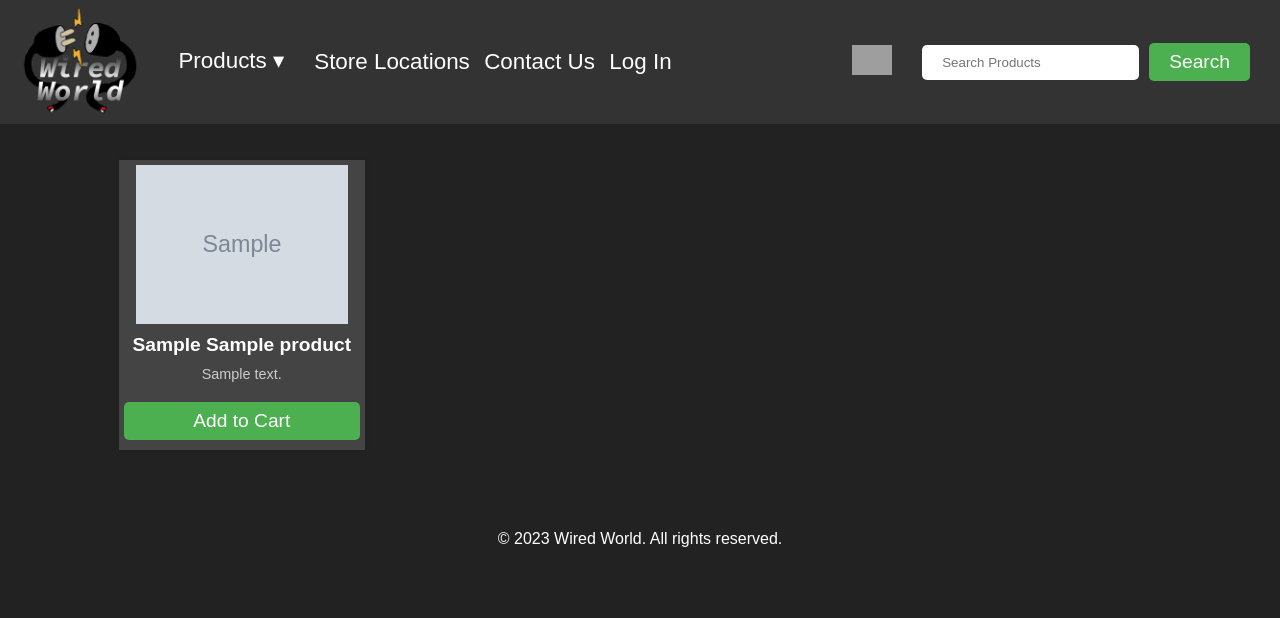
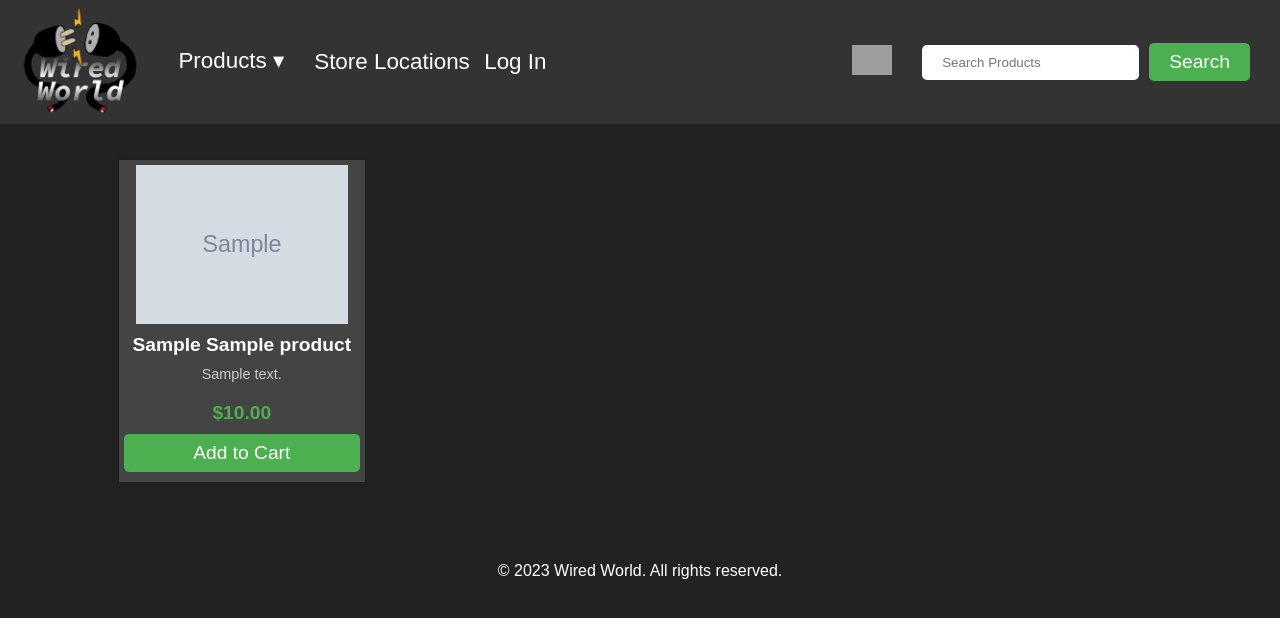
Before and after one commit to gibbyb/WiredWorld, a PHP site: page /phones.php in a window 1280 px wide. Shown: the top 618 px of the page. Run offline with PHP 8.4, Linux system fonts and the light colour scheme; tables that the repository leaves empty or names only in its code hold one stand-in row (values such as "Sample post"); grey boxes marked "Sample" are stand-in pictures; grey boxes are pictures that could not be loaded.

Commit message:
Add price to cards

```diff
--- a/config.php
+++ b/config.php
@@ -1,4 +1,5 @@
 <?php
+session_start();
 $host = "wwdb.gibbyb.com"; // Your database host (usually localhost)
 $db_name = "wired-world-db"; // The name of your database
 $username = "ww-db"; // Your MySQL username
@@ -10,4 +11,3 @@ try {
 } catch(PDOException $e) {
     echo "Connection failed: " . $e->getMessage();
 }
-?>
--- a/desktops.php
+++ b/desktops.php
@@ -33,6 +33,7 @@ require_once 'config.php';
                     echo '<img src="' . $product['thumbnail_path'] . '" alt="' . $product['name'] . '">';
                     echo '<h3>' . $product['brand'] . ' ' . $product['name'] . '</h3>';
                     echo '<p>' . $product['description'] . '</p>';
+                    echo '<p class="product-price">$' . number_format($product['price'], 2) . '</p>';
                     echo '<button>Add to Cart</button>';
                     echo '</div>';
                     $productCounter++;
--- a/header.php
+++ b/header.php
@@ -1,17 +1,16 @@
 <?php
 require_once 'config.php';
-session_start();
 
 $first_name = "";
 
 if (isset($_SESSION['customer_id'])) {
-    $stmt = $conn->prepare("SELECT first_name FROM customer WHERE customer_id = ?");
-    $stmt->bind_param("i", $_SESSION['customer_id']);
+    $stmt = $conn->prepare("SELECT first_name FROM customers WHERE customer_id = ?");
+    $stmt->bindParam(1, $customer_id, PDO::PARAM_INT);
     $stmt->execute();
-    $result = $stmt->get_result();
-    $user = $result->fetch_assoc();
+    $result = $stmt->fetchAll(PDO::FETCH_ASSOC);
+    $user = $result[0];
     $first_name = $user['first_name'];
-    $stmt->close();
+    $stmt = null;
 }
 ?>
 
@@ -22,17 +21,17 @@ if (isset($_SESSION['customer_id'])) {
             <button class="dropbtn">Products &#9662;</button>
             <div class="dropdown-content">
                 <a href="products.php">All Products</a>
-                <a href="#">Phones</a>
-                <a href="#">Tablets</a>
-                <a href="#">Laptops</a>
-                <a href="#">Desktops</a>
-                <a href="#">PC Components</a>
+                <a href="phones.php">Phones</a>
+                <a href="tablets.php">Tablets</a>
+                <a href="laptops.php">Laptops</a>
+                <a href="desktops.php">Desktops</a>
+                <a href="pc_components.php">PC Components</a>
             </div>
         </div>
         <a href="locations.php">Store Locations</a>
-        <a href="contact.php">Contact Us</a>
         <?php if (isset($_SESSION['customer_id'])):?>
-            <span>Welcome, <?php echo $first_name; ?></span>
+            <a href="orders.php">Orders</a>
+            <a href="logout.php">Log Out</a>
         <?php else: ?>
             <a href="login.php">Log In</a>
         <?php endif; ?>
--- a/index.php
+++ b/index.php
@@ -41,6 +41,7 @@ require_once 'config.php';
                         echo '<img src="' . $product['thumbnail_path'] . '" alt="' . $product['name'] . '">';
                         echo '<h3>' . $product['brand'] . ' ' . $product['name'] . '</h3>';
                         echo '<p>' . $product['description'] . '</p>';
+                        echo '<p class="product-price">$' . number_format($product['price'], 2) . '</p>';
                         echo '<button>Add to Cart</button>';
                         echo '</div>';
                     }
--- a/laptops.php
+++ b/laptops.php
@@ -33,6 +33,7 @@ require_once 'config.php';
                     echo '<img src="' . $product['thumbnail_path'] . '" alt="' . $product['name'] . '">';
                     echo '<h3>' . $product['brand'] . ' ' . $product['name'] . '</h3>';
                     echo '<p>' . $product['description'] . '</p>';
+                    echo '<p class="product-price">$' . number_format($product['price'], 2) . '</p>';
                     echo '<button>Add to Cart</button>';
                     echo '</div>';
                     $productCounter++;
--- a/pc_components.php
+++ b/pc_components.php
@@ -33,6 +33,7 @@ require_once 'config.php';
                     echo '<img src="' . $product['thumbnail_path'] . '" alt="' . $product['name'] . '">';
                     echo '<h3>' . $product['brand'] . ' ' . $product['name'] . '</h3>';
                     echo '<p>' . $product['description'] . '</p>';
+                    echo '<p class="product-price">$' . number_format($product['price'], 2) . '</p>';
                     echo '<button>Add to Cart</button>';
                     echo '</div>';
                     $productCounter++;
--- a/phones.php
+++ b/phones.php
@@ -33,6 +33,7 @@ require_once 'config.php';
                     echo '<img src="' . $product['thumbnail_path'] . '" alt="' . $product['name'] . '">';
                     echo '<h3>' . $product['brand'] . ' ' . $product['name'] . '</h3>';
                     echo '<p>' . $product['description'] . '</p>';
+                    echo '<p class="product-price">$' . number_format($product['price'], 2) . '</p>';
                     echo '<button>Add to Cart</button>';
                     echo '</div>';
                     $productCounter++;
--- a/products.php
+++ b/products.php
@@ -33,6 +33,7 @@ require_once 'config.php';
                     echo '<img src="' . $product['thumbnail_path'] . '" alt="' . $product['name'] . '">';
                     echo '<h3>' . $product['brand'] . ' ' . $product['name'] . '</h3>';
                     echo '<p>' . $product['description'] . '</p>';
+                    echo '<p class="product-price">$' . number_format($product['price'], 2) . '</p>';
                     echo '<button>Add to Cart</button>';
                     echo '</div>';
                     $productCounter++;
--- a/style.css
+++ b/style.css
@@ -29,7 +29,14 @@ header img {
 nav {
     display: flex;
     flex-grow: 1;
+    flex-wrap: wrap;
     margin-left: 3%;
+}
+
+nav span {
+    margin-right: 2.2%;
+    font-size: 1.4em;
+    white-space: nowrap;
 }
 
 nav a {
@@ -185,6 +192,13 @@ main {
     margin-bottom: 20px;
 }
 
+.product-card .product-price {
+    font-size: 1.2em;
+    font-weight: bold;
+    color: #4CAF50;
+    margin-bottom: 10px;
+}
+
 .product-card button {
     padding: 8px 20px;
     background-color: #4CAF50;
--- a/tablets.php
+++ b/tablets.php
@@ -33,6 +33,7 @@ require_once 'config.php';
                     echo '<img src="' . $product['thumbnail_path'] . '" alt="' . $product['name'] . '">';
                     echo '<h3>' . $product['brand'] . ' ' . $product['name'] . '</h3>';
                     echo '<p>' . $product['description'] . '</p>';
+                    echo '<p class="product-price">$' . number_format($product['price'], 2) . '</p>';
                     echo '<button>Add to Cart</button>';
                     echo '</div>';
                     $productCounter++;
```
Also changed, not shown: login.php (+9 -14 lines), orders.php (+20 -0 lines).
